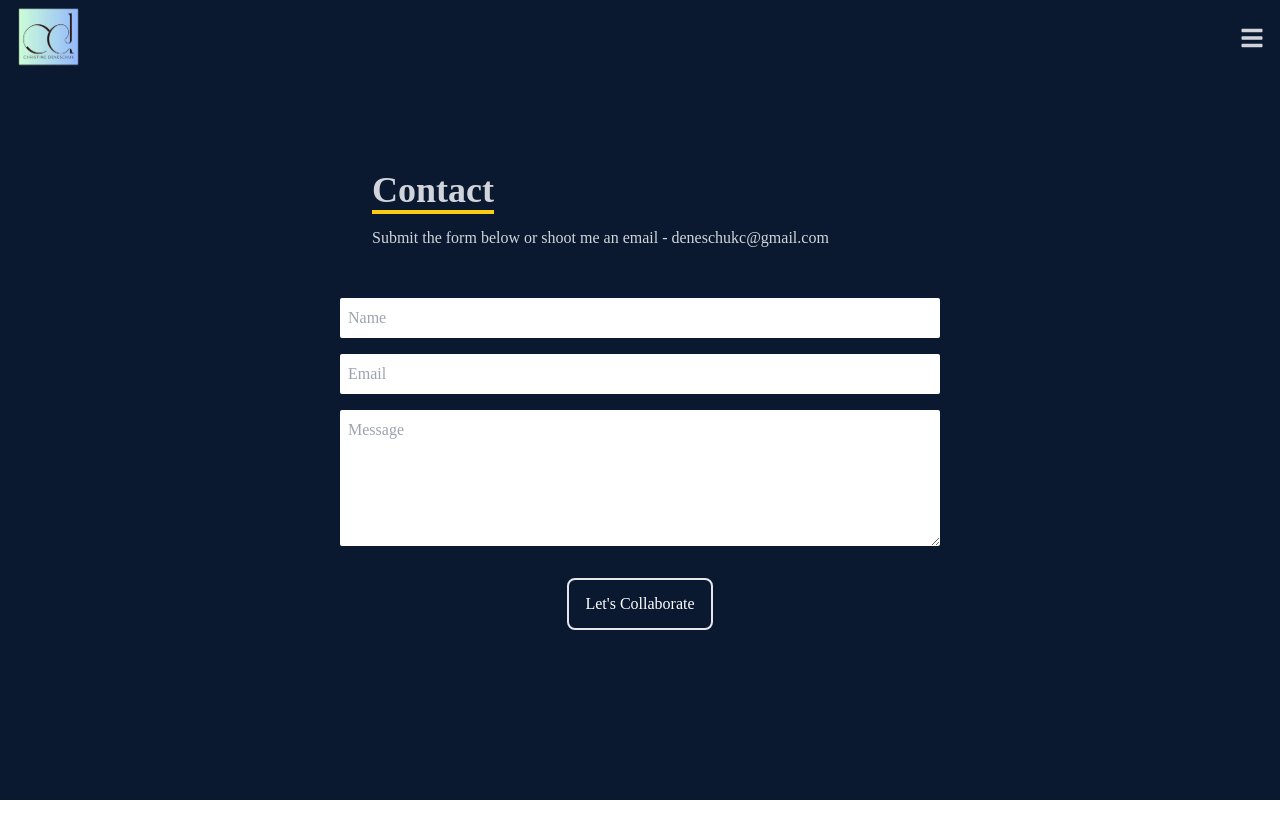
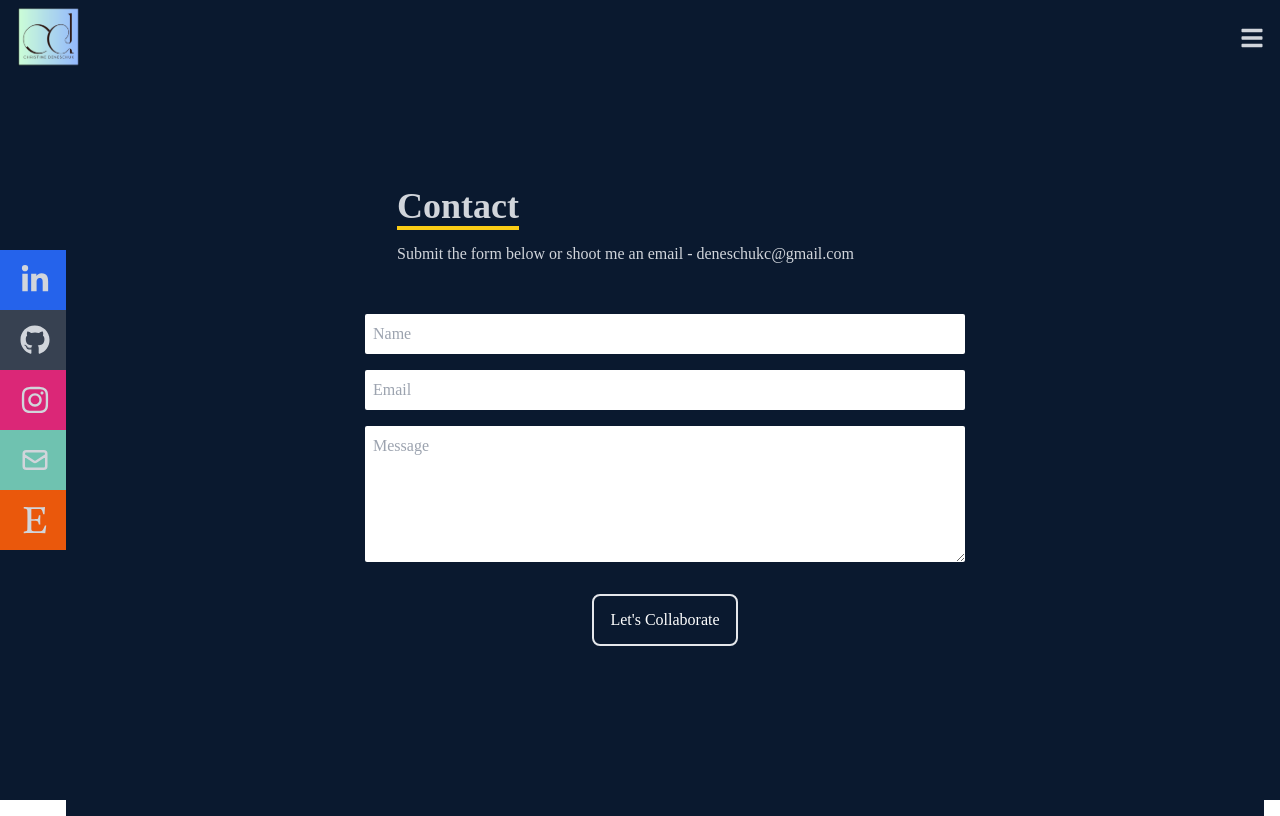
Before and after one commit to LandFCreative/potterysite, a React (Create React App) app: page /contact in a window 1280 px wide. Built offline with nearby package versions, Linux system fonts and the light colour scheme.

Commit message:
added icons to contact

```diff
--- a/src/components/Contact.jsx
+++ b/src/components/Contact.jsx
@@ -1,8 +1,55 @@
 import React from 'react'
+import {
+    FaBars,
+    FaTimes,
+    FaGithub,
+    FaLinkedinIn,
+    FaInstagram,
+    FaEtsy
+  } from 'react-icons/fa';
+  import { HiOutlineMail } from 'react-icons/hi';
 
 const Contact = () => {
 
     return (
+        <div name='contact' className='w-full h-screen bg-[#0a192f] mx-auto my-auto flex justify-center items-center p-4'>
+            <div>
+                <ul>
+  <li className='w-[160px] h-[60px] flex justify-between items-center ml-[-110px]  duration-300 bg-blue-600'>
+    <a className='flex justify-between items-center w-full text-gray-300'
+     href='https://www.linkedin.com/in/cdeneschuk/'>
+        LinkedIn<FaLinkedinIn size={30} />
+        </a>
+    </li>
+  <li className='w-[160px] h-[60px] flex justify-between items-center ml-[-110px]  duration-300 bg-gray-700'>
+    <a className='flex justify-between items-center w-full text-gray-300'
+     href='https://github.com/LandFCreative'>
+        Github <FaGithub size={30} />
+        </a>
+    </li>
+
+    <li className='w-[160px] h-[60px] flex justify-between items-center ml-[-110px] duration-300 bg-pink-600'>
+    <a className='flex justify-between items-center w-full text-gray-300'
+     href='https://www.instagram.com/lostandfound.creative/'>
+        Instagram<FaInstagram size={30} />
+        </a>
+    </li>
+  <li className='w-[160px] h-[60px] flex justify-between items-center ml-[-110px]  duration-300 bg-[#6fc2b0]'>
+    <a
+      className='flex justify-between items-center w-full text-gray-300'
+      href='mailto:deneschukc@gmail.com'>
+      Email <HiOutlineMail size={30} />
+    </a>
+    </li>
+    <li className='w-[160px] h-[60px] flex justify-between items-center ml-[-110px] duration-300 bg-orange-600'>
+    <a className='flex justify-between items-center w-full text-gray-300'
+     href='https://lostfoundcreative.etsy.com'>
+        Etsy<FaEtsy size={30} />
+        </a>
+    </li>
+    </ul>
+        </div>
+
         <div name='contact' className='w-full h-screen bg-[#0a192f] mx-auto my-auto flex justify-center items-center p-4'>
             <form method='POST' action="https://getform.io/f/f5d0f224-a36f-4f18-adc8-ad440ca19dea" className='flex flex-col max-w-[600px] w-full'>
                 <div className='p-8'>
@@ -17,6 +64,7 @@ const Contact = () => {
 
             </form>
         </div>
+        </div>
   )
 }
 
--- a/src/components/Home.jsx
+++ b/src/components/Home.jsx
@@ -9,7 +9,7 @@ const Home = () => {
     <div name="home" className='w-fill h-screen bg-[#0A192f]'>
 
 {/* container */}
-<div className='max-w-[1000px] mx-auto px-20 my-10 flex flex-col justify-center h-full '>
+<div className='flex flex-col justify-center items-center w-full h-full'>
 <div>
 
           <p className='text-yellow-400 pt-12 md:pt-16'>Hi My name is</p>
--- a/src/components/Navbar.jsx
+++ b/src/components/Navbar.jsx
@@ -42,9 +42,9 @@ const Navbar = () => {
           <a href='/about'>About</a>
         </li>
 
-        <li className='py-6 text-3xl'>
+        {/* <li className='py-6 text-3xl'>
           <a href='/skills'>Skills</a>
-        </li>
+        </li> */}
 
         <li className='py-6 text-3xl'>
             <a href='/design'>Design</a>
```
